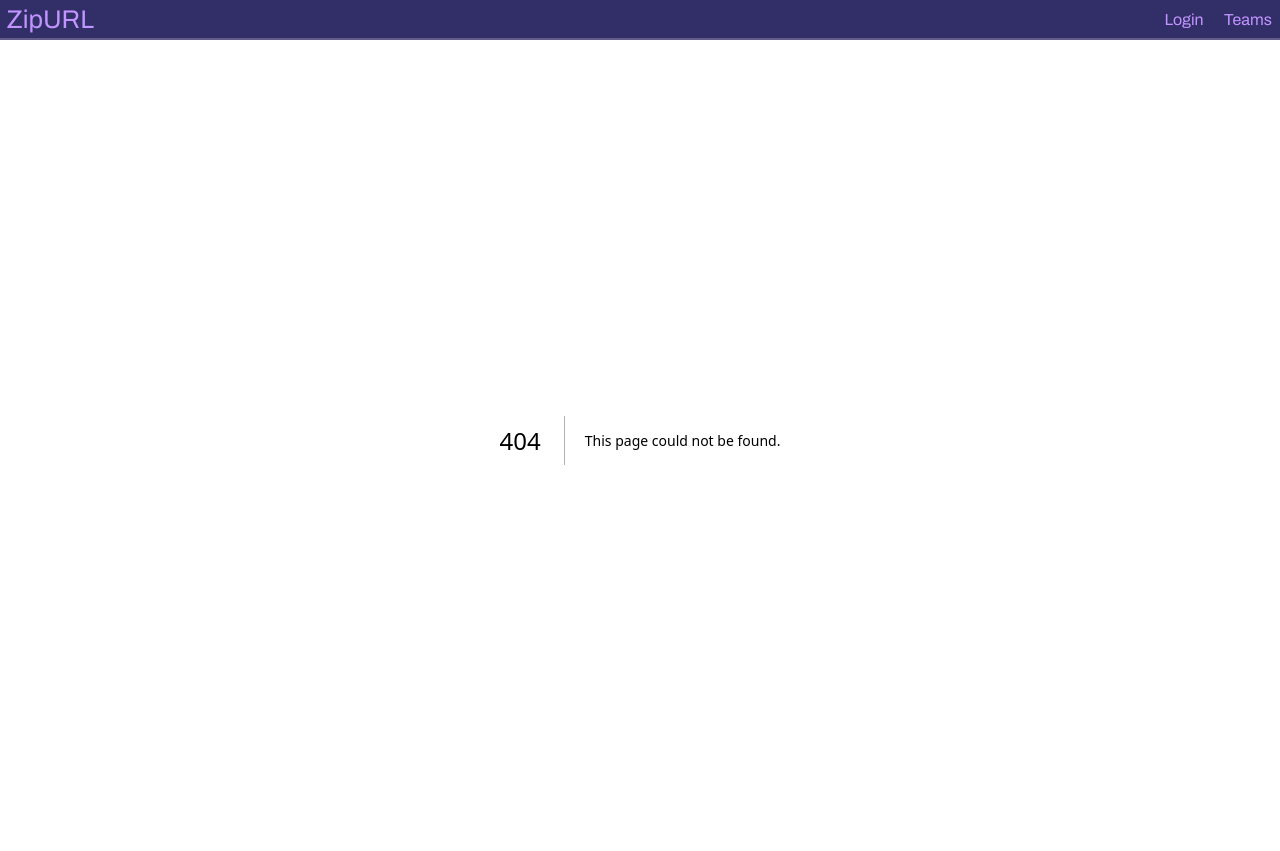
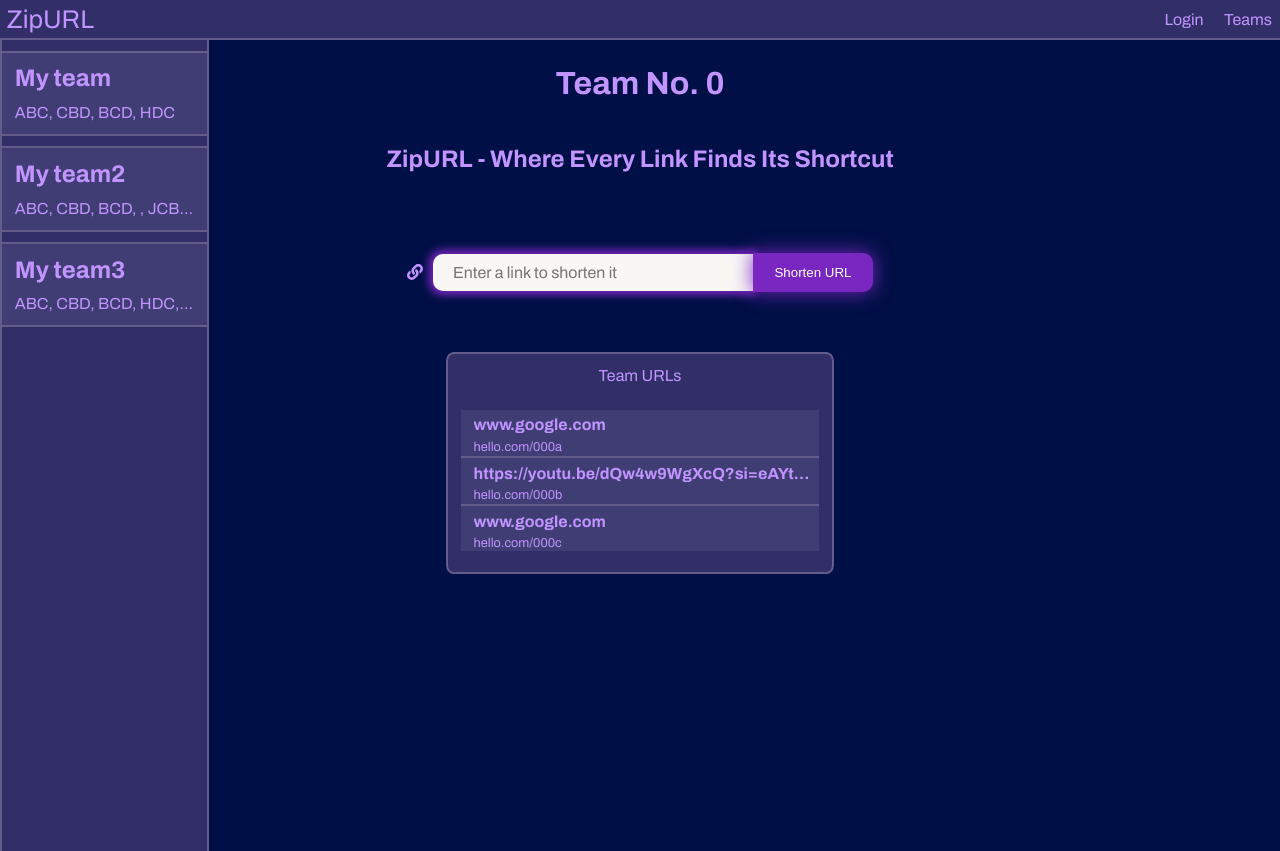
Before and after one commit to somya-kr/OpenSoft-Task, a Next.js app in the folder Frontend/: page /teams/0 in a window 1280 px wide. Before the commit this address had no page. Built offline with nearby package versions, Linux system fonts and the light colour scheme.

Commit message:
feat(Frontend): added components to pages with dummy data

```diff
--- a/Frontend/src/app/page.tsx
+++ b/Frontend/src/app/page.tsx
@@ -1,5 +1,6 @@
 import type { Metadata } from "next";
 import Textbox from "../components/textbox/textbox";
+import History from "../components/history";
 import "../styles/page.scss";
 
 export const metadata: Metadata = {
@@ -14,6 +15,7 @@ export default function Page() {
       <h1 className="underline">Empower your links, Embrace Simplicity.</h1>
       <h2>ZipURL - Where Every Link Finds Its Shortcut</h2>
       <Textbox />
+      <History agent={'user'} id={0}/>
     </div>
   );
 }
--- /dev/null
+++ b/Frontend/src/app/teams/[teamid]/page.tsx
@@ -0,0 +1,13 @@
+import Textbox from "../../../components/textbox/textbox"
+import History from "../../../components/history"
+
+export default function Page({ params }: { params: { teamid: string } }){
+    return(
+    <div style={{textAlign: 'center'}}>
+      <h1 style={{margin:'0', padding:'2vw'}}>Team No. {params.teamid}</h1>
+      <h2>ZipURL - Where Every Link Finds Its Shortcut</h2>
+      <Textbox />
+      <History agent={'team'} id={0}/>
+    </div>
+    )
+}
--- /dev/null
+++ b/Frontend/src/app/teams/layout.tsx
@@ -0,0 +1,20 @@
+import TeamBar from "../../components/team_bar";
+
+let teams: {team_id: number, team_name: string, team_members: string}[]= [
+  {"team_id":0, "team_name":"My team", "team_members":"ABC, CBD, BCD, HDC"},
+  {"team_id":1, "team_name":"My team2", "team_members":"ABC, CBD, BCD, , JCB, HDC"},
+  {"team_id":2, "team_name":"My team3", "team_members":"ABC, CBD, BCD, HDC, KCV, KDJDP, KOLKATA KNIght riders, my own name"},
+]
+
+export default function TeamLayout({
+  children,
+}: {
+  children: React.ReactNode;
+}) {
+  return (
+    <div style={{height:'100%', position: 'relative'}}>
+      <TeamBar teams={teams}/>
+      {children}
+    </div>
+  );
+}
--- a/Frontend/src/app/teams/page.tsx
+++ b/Frontend/src/app/teams/page.tsx
@@ -1,3 +1,5 @@
-export default function Page() {
-  return <h1>Teams page goes here</h1>;
+export default function Page(){
+    return(
+        <p style={{margin:'0', padding:'0', textAlign:'center'}}>Select a team</p>
+    )
 }
```
